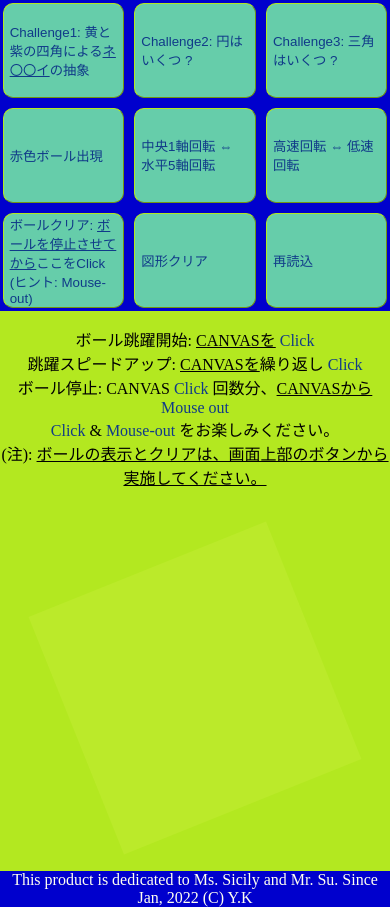
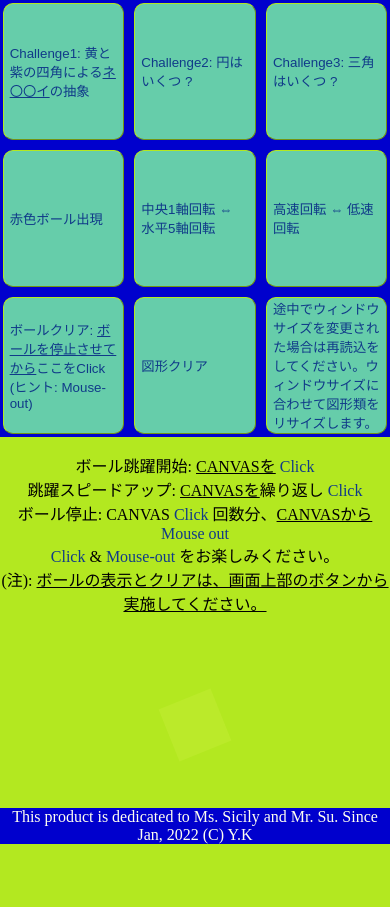
Before and after one commit to solaris0051/canvasESMeducated, a website built with webpack: page src/index.html in a window 390 px wide. After the commit the page ends 844 px from the top, so only its background shows below. Built offline with nearby package versions, Linux system fonts and the light colour scheme.

Commit message:
resizer added

```diff
--- a/src/index.html
+++ b/src/index.html
@@ -37,7 +37,7 @@
         図形クリア
       </button>
       <button class="relo" type="button">
-        再読込
+        途中でウィンドウサイズを変更された場合は再読込をしてください。ウィンドウサイズに合わせて図形類をリサイズします。
       </button>
     </header>
     <p>ボール跳躍開始: <span class="underline">CANVASを</span> <span class="click">Click</span><br>
--- a/src/index.js
+++ b/src/index.js
@@ -17,21 +17,15 @@ const btn = [
 ];
 
 // length of an edge of a canvas
-const edge_of_canvas = 256;
-
+// const edge_of_canvas = 256;
+const edge_of_canvas = (window.innerWidth - 55 * 2) / 5;
 // storing ID of canvases
 const canvasID = ["canvas1", "canvas2", "canvas3", "canvas4", "canvas5",]
 
 // create canvases
-const canv = [
-  new Canvas(`${edge_of_canvas}`, `${edge_of_canvas}`, canvasID[0]),
-  new Canvas(`${edge_of_canvas}`, `${edge_of_canvas}`, canvasID[1]),
-  new Canvas(`${edge_of_canvas}`, `${edge_of_canvas}`, canvasID[2]),
-  new Canvas(`${edge_of_canvas}`, `${edge_of_canvas}`, canvasID[3]),
-  new Canvas(`${edge_of_canvas}`, `${edge_of_canvas}`, canvasID[4]),
-];
-
-for (let i = 0; i < canv.length; i++) {
+const canv = [];
+for (let i = 0; i < canvasID.length; i++) {
+  canv.push(new Canvas(`${edge_of_canvas}`, `${edge_of_canvas}`, canvasID[i]));
   canv[i].create();
 }
 
```
